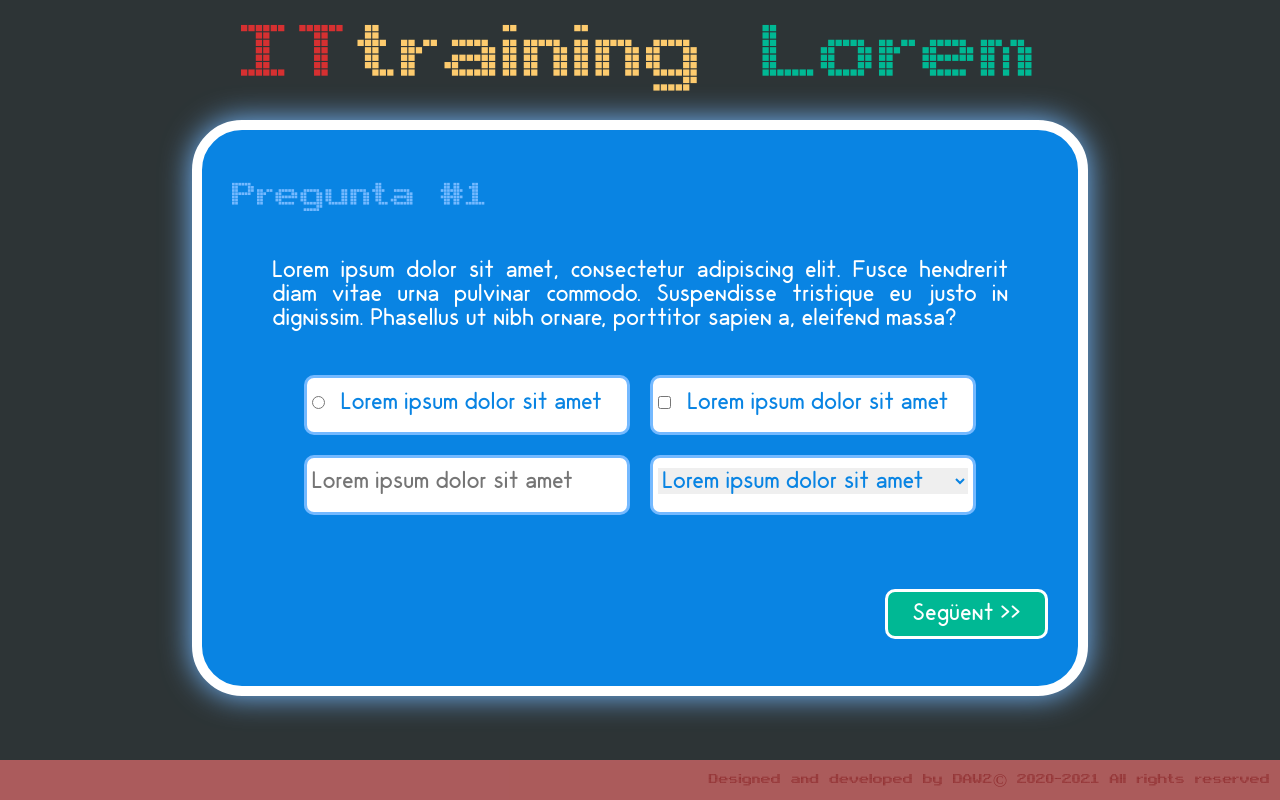
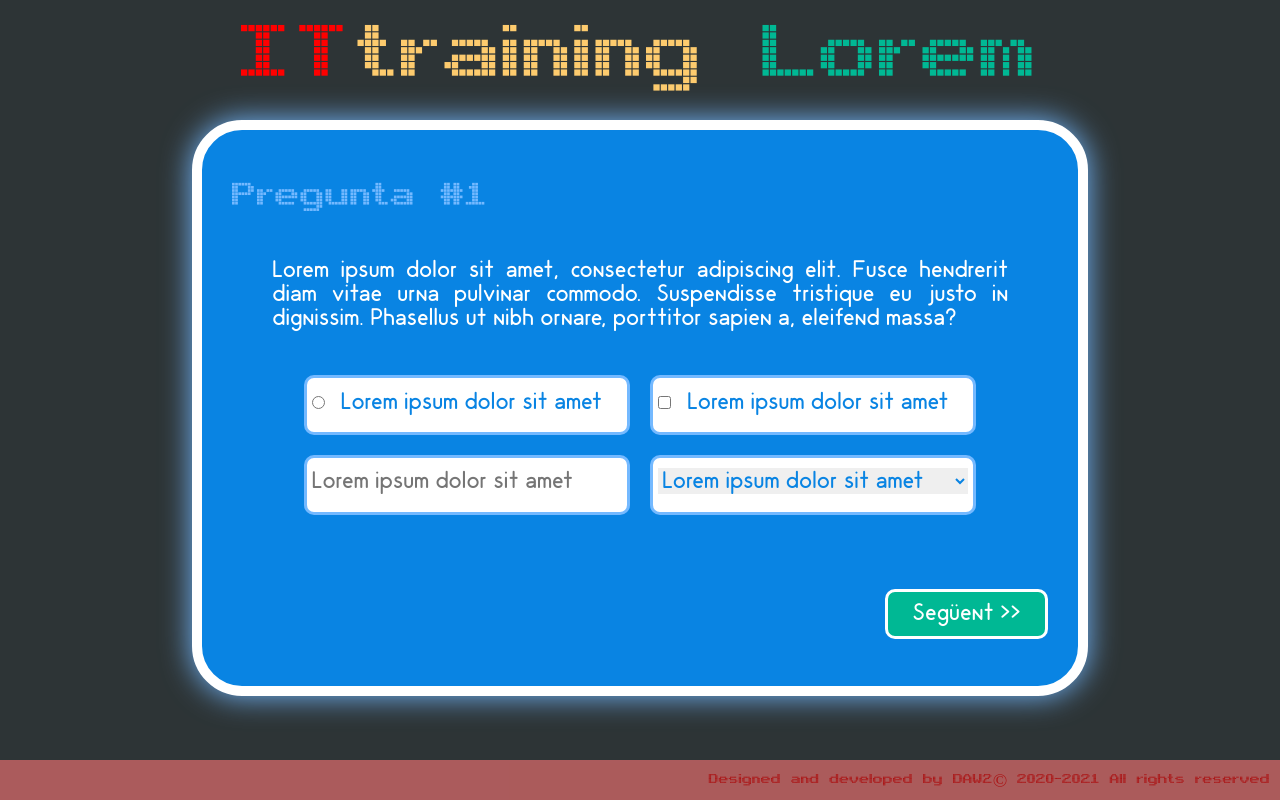
Before and after one commit to marcgine/Activitat_ITtraining, a plain HTML site: page index.html in a window 1280 px wide. Drawn offline with Linux system fonts and the light colour scheme.

Commit message:
Versio 2

```diff
--- a/css/estils.css
+++ b/css/estils.css
@@ -38,7 +38,7 @@ header {
 }
 
 span.vermell {
-  color: #d63031;
+  color: red;
 }
 
 span.groc {
```
